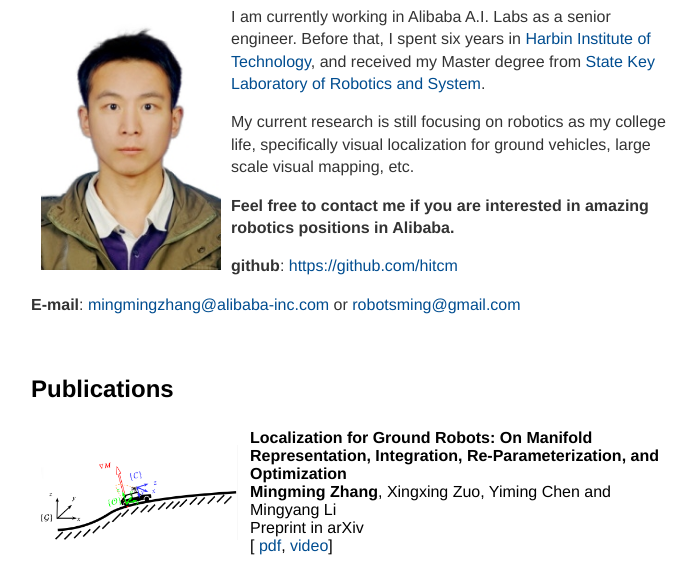
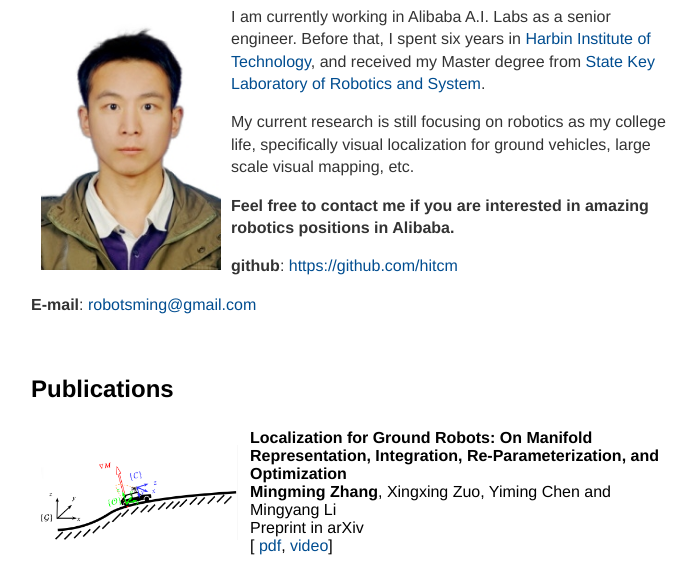
Before and after one commit to hitcm/hitcm.github.io, a plain HTML site: page index.html in a window 1280 px wide. Shown: the part 171-737 px from the top of the page, without its empty margins (289-985 px from the left). Drawn offline with Linux system fonts and the light colour scheme.

Commit message:
remove email

```diff
--- a/index.html
+++ b/index.html
@@ -26,7 +26,7 @@ specifically visual localization for ground vehicles, large scale visual mapping
 <p><strong>github</strong>: <a href="https://github.com/hitcm">https://github.com/hitcm</a></p>
 
 <p><strong>E-mail</strong>:
-<a href="mingmingzhang@alibaba-inc.com">mingmingzhang@alibaba-inc.com</a> or <a href="robotsming@gmail.com">robotsming@gmail.com</a></p>
+<a href="robotsming@gmail.com">robotsming@gmail.com</a></p>
 
 <p><br /></p>
 
```
